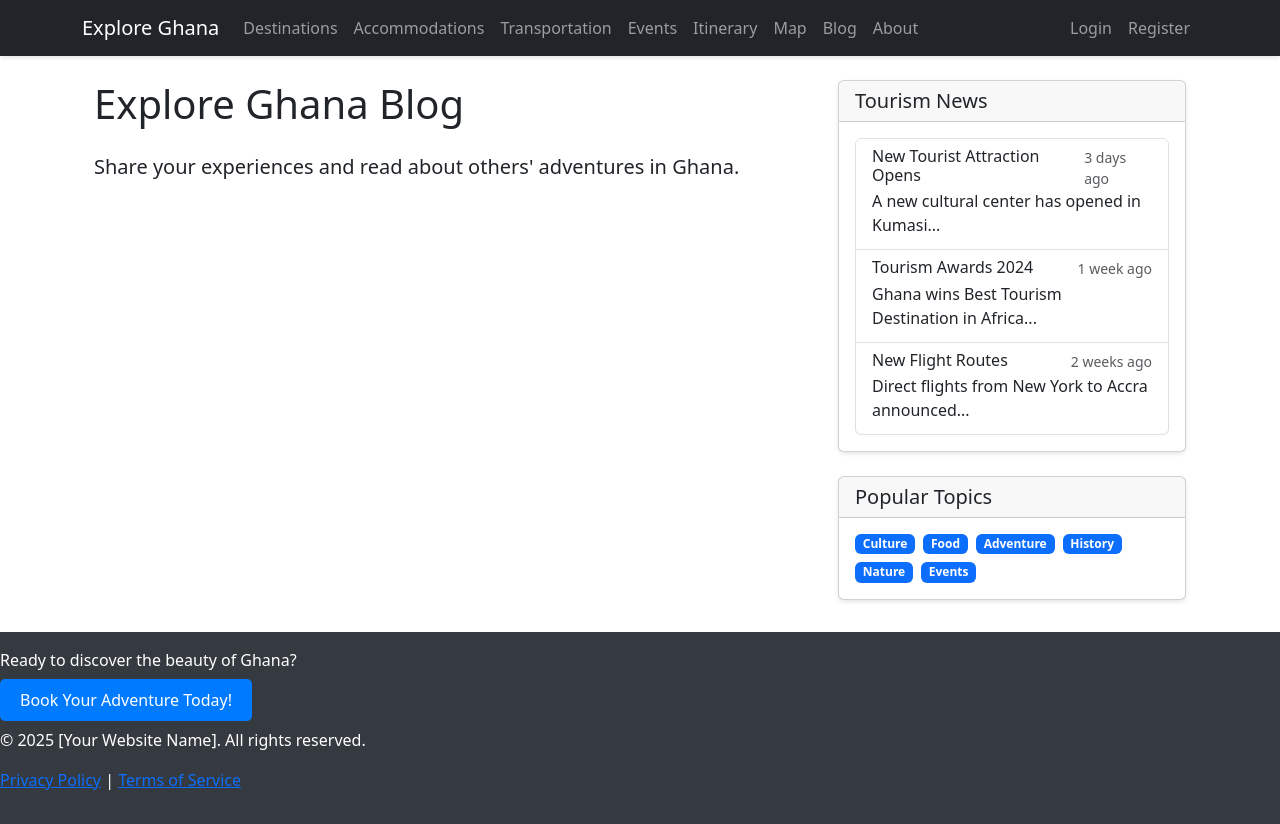
After one commit to mensahcalvin/trywork02, a Flask app: page /blog in a window 1280 px wide. The commit adds this page. Run offline with Flask 3, Linux system fonts and the light colour scheme; data that the repository does not hold is empty.

Commit message:
update the code

```diff
--- a/app.py
+++ b/app.py
@@ -2,6 +2,7 @@ from flask import Flask, render_template, request, redirect, url_for, flash
 from flask_sqlalchemy import SQLAlchemy
 from flask_login import LoginManager, UserMixin, login_user, login_required, logout_user, current_user
 from werkzeug.security import generate_password_hash, check_password_hash
+from datetime import datetime
 
 app = Flask(__name__)
 app.config['SECRET_KEY'] = 'your-secret-key-here'
@@ -17,12 +18,31 @@ class User(UserMixin, db.Model):
     username = db.Column(db.String(80), unique=True, nullable=False)
     email = db.Column(db.String(120), unique=True, nullable=False)
     password_hash = db.Column(db.String(128))
+    blog_posts = db.relationship('BlogPost', backref='author', lazy=True)
+    comments = db.relationship('Comment', backref='author', lazy=True)
 
     def set_password(self, password):
         self.password_hash = generate_password_hash(password)
 
     def check_password(self, password):
         return check_password_hash(self.password_hash, password)
+
+# BlogPost Model
+class BlogPost(db.Model):
+    id = db.Column(db.Integer, primary_key=True)
+    title = db.Column(db.String(100), nullable=False)
+    content = db.Column(db.Text, nullable=False)
+    date_posted = db.Column(db.DateTime, nullable=False, default=datetime.utcnow)
+    user_id = db.Column(db.Integer, db.ForeignKey('user.id'), nullable=False)
+    comments = db.relationship('Comment', backref='post', lazy=True)
+
+# Comment Model
+class Comment(db.Model):
+    id = db.Column(db.Integer, primary_key=True)
+    content = db.Column(db.Text, nullable=False)
+    date_posted = db.Column(db.DateTime, nullable=False, default=datetime.utcnow)
+    user_id = db.Column(db.Integer, db.ForeignKey('user.id'), nullable=False)
+    post_id = db.Column(db.Integer, db.ForeignKey('blog_post.id'), nullable=False)
 
 @login_manager.user_loader
 def load_user(user_id):
@@ -61,6 +81,40 @@ def map():
 @app.route('/about')
 def about():
     return render_template('about.html')
+
+@app.route('/blog')
+def blog():
+    posts = BlogPost.query.order_by(BlogPost.date_posted.desc()).all()
+    return render_template('blog.html', posts=posts)
+
+@app.route('/blog/new', methods=['GET', 'POST'])
+@login_required
+def new_post():
+    if request.method == 'POST':
+        title = request.form.get('title')
+        content = request.form.get('content')
+        post = BlogPost(title=title, content=content, author=current_user)
+        db.session.add(post)
+        db.session.commit()
+        flash('Your post has been created!', 'success')
+        return redirect(url_for('blog'))
+    return render_template('create_post.html')
+
+@app.route('/blog/<int:post_id>')
+def post(post_id):
+    post = BlogPost.query.get_or_404(post_id)
+    return render_template('post.html', post=post)
+
+@app.route('/blog/<int:post_id>/comment', methods=['POST'])
+@login_required
+def comment(post_id):
+    post = BlogPost.query.get_or_404(post_id)
+    content = request.form.get('content')
+    comment = Comment(content=content, author=current_user, post=post)
+    db.session.add(comment)
+    db.session.commit()
+    flash('Your comment has been added!', 'success')
+    return redirect(url_for('post', post_id=post.id))
 
 @app.route('/login', methods=['GET', 'POST'])
 def login():
--- a/templates/base.html
+++ b/templates/base.html
@@ -35,6 +35,9 @@
                     </li>
                     <li class="nav-item">
                         <a class="nav-link" href="{{ url_for('map') }}">Map</a>
+                    </li>
+                    <li class="nav-item">
+                        <a class="nav-link" href="{{ url_for('blog') }}">Blog</a>
                     </li>
                     <li class="nav-item">
                         <a class="nav-link" href="{{ url_for('about') }}">About</a>
--- /dev/null
+++ b/templates/blog.html
@@ -0,0 +1,82 @@
+{% extends "base.html" %}
+
+{% block title %}Blog{% endblock %}
+
+{% block content %}
+<div class="container">
+    <div class="row">
+        <div class="col-md-8">
+            <h1 class="mb-4">Explore Ghana Blog</h1>
+            <p class="lead">Share your experiences and read about others' adventures in Ghana.</p>
+
+            {% if current_user.is_authenticated %}
+            <div class="mb-4">
+                <a href="{{ url_for('new_post') }}" class="btn btn-primary">Create New Post</a>
+            </div>
+            {% endif %}
+
+            {% for post in posts %}
+            <div class="card mb-4">
+                <div class="card-body">
+                    <h2 class="card-title">{{ post.title }}</h2>
+                    <p class="card-text text-muted">
+                        Posted by {{ post.author.username }} on {{ post.date_posted.strftime('%B %d, %Y') }}
+                    </p>
+                    <p class="card-text">{{ post.content[:200] }}...</p>
+                    <a href="{{ url_for('post', post_id=post.id) }}" class="btn btn-primary">Read More</a>
+                </div>
+            </div>
+            {% endfor %}
+        </div>
+
+        <div class="col-md-4">
+            <div class="card mb-4">
+                <div class="card-header">
+                    <h5 class="card-title mb-0">Tourism News</h5>
+                </div>
+                <div class="card-body">
+                    <div class="list-group">
+                        <a href="#" class="list-group-item list-group-item-action">
+                            <div class="d-flex w-100 justify-content-between">
+                                <h6 class="mb-1">New Tourist Attraction Opens</h6>
+                                <small class="text-muted">3 days ago</small>
+                            </div>
+                            <p class="mb-1">A new cultural center has opened in Kumasi...</p>
+                        </a>
+                        <a href="#" class="list-group-item list-group-item-action">
+                            <div class="d-flex w-100 justify-content-between">
+                                <h6 class="mb-1">Tourism Awards 2024</h6>
+                                <small class="text-muted">1 week ago</small>
+                            </div>
+                            <p class="mb-1">Ghana wins Best Tourism Destination in Africa...</p>
+                        </a>
+                        <a href="#" class="list-group-item list-group-item-action">
+                            <div class="d-flex w-100 justify-content-between">
+                                <h6 class="mb-1">New Flight Routes</h6>
+                                <small class="text-muted">2 weeks ago</small>
+                            </div>
+                            <p class="mb-1">Direct flights from New York to Accra announced...</p>
+                        </a>
+                    </div>
+                </div>
+            </div>
+
+            <div class="card">
+                <div class="card-header">
+                    <h5 class="card-title mb-0">Popular Topics</h5>
+                </div>
+                <div class="card-body">
+                    <div class="d-flex flex-wrap gap-2">
+                        <span class="badge bg-primary">Culture</span>
+                        <span class="badge bg-primary">Food</span>
+                        <span class="badge bg-primary">Adventure</span>
+                        <span class="badge bg-primary">History</span>
+                        <span class="badge bg-primary">Nature</span>
+                        <span class="badge bg-primary">Events</span>
+                    </div>
+                </div>
+            </div>
+        </div>
+    </div>
+</div>
+{% endblock %}
```
Also changed, not shown: templates/create_post.html (added, +32 -0 lines), templates/post.html (added, +86 -0 lines), instance/explore_ghana.db.
